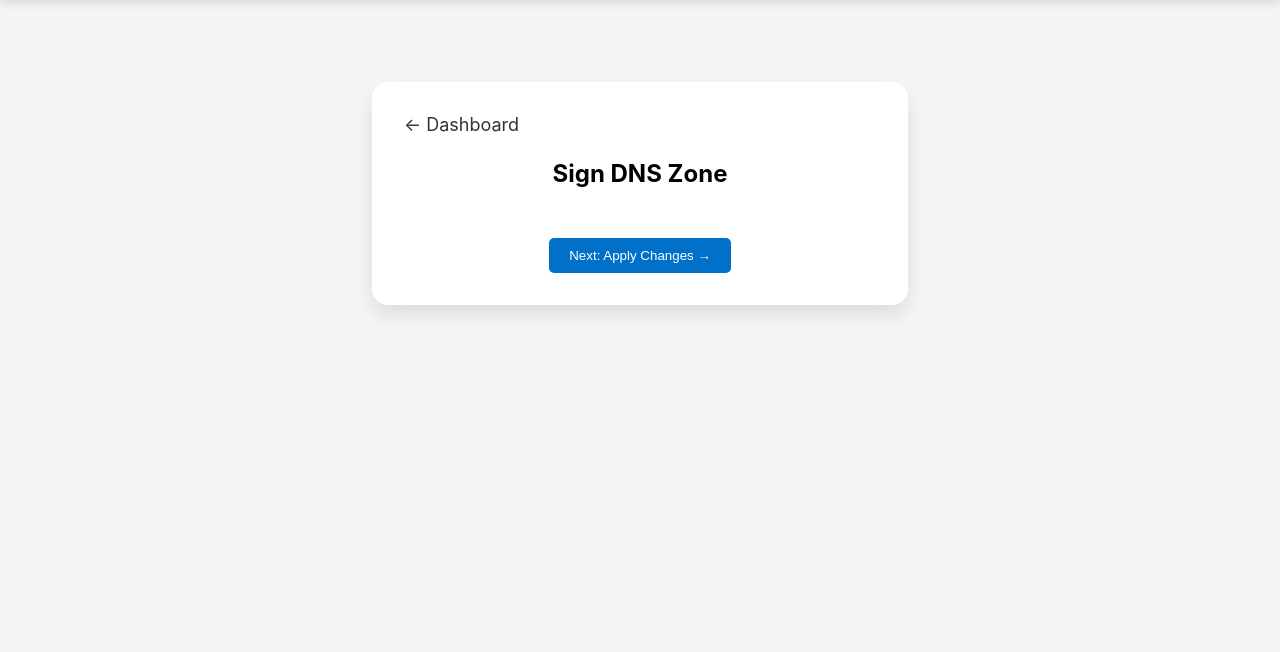
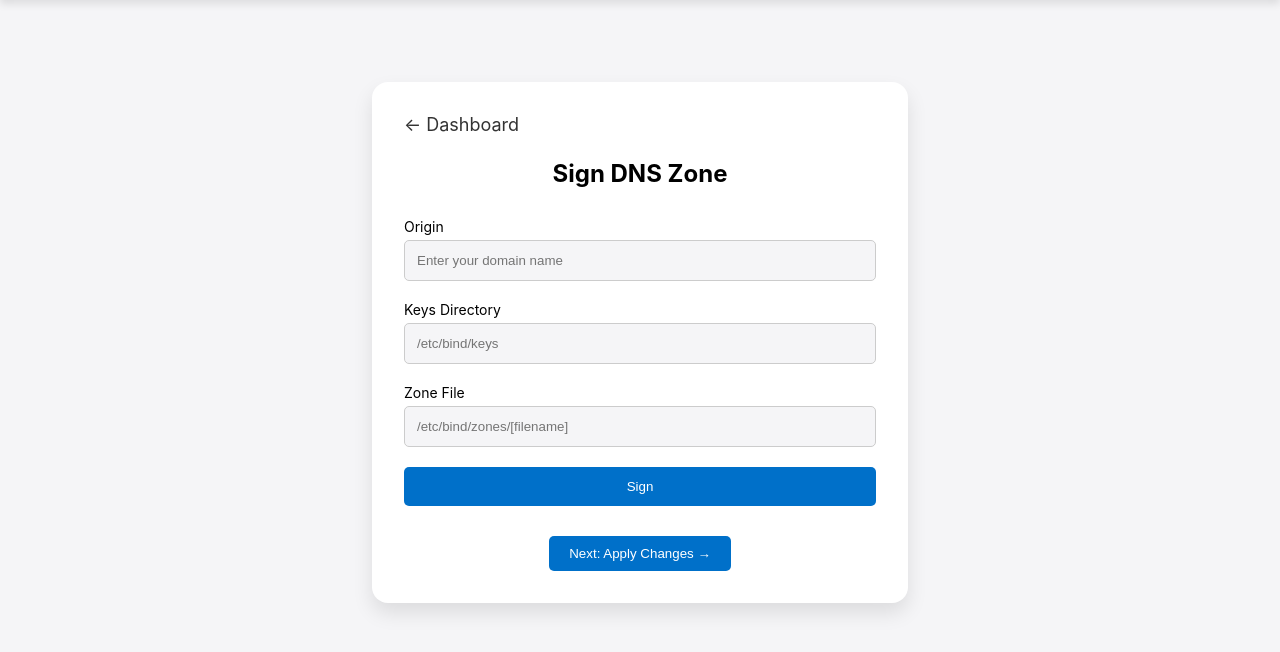
Before and after one commit to lakshankd/flask-dnssec, a Flask app: template templates/sign_zone.html in a window 1280 px wide. Shown: the part 51-703 px from the top of the page. Run offline with Flask 3, Linux system fonts and the light colour scheme; the template is opened without the code that fills it: most values are stand-ins (such as "Sample title", 1, 10 or a date in 2020).

Commit message:
adding form elements in sign zone file

```diff
--- a/static/styles.css
+++ b/static/styles.css
@@ -497,6 +497,47 @@ form button:hover {
     margin-bottom: 30px;
 }
 
+.sign-zone-form {
+    text-align: left;
+    display: flex;
+    flex-direction: column;
+}
+
+.sign-zone-label {
+    font-size: 14px;
+    margin-bottom: 5px;
+}
+
+.sign-zone-input {
+    width: 100%;
+    padding: 12px;
+    margin-bottom: 20px;
+    border: 1px solid #ccc;
+    border-radius: 5px;
+    box-sizing: border-box;
+}
+
+.sign-zone-input:disabled {
+    cursor: not-allowed;
+}
+
+.sign-zone-btn {
+    padding: 12px;
+    margin-bottom: 10px;
+    background-color: #0070c9;
+    color: white;
+    border: none;
+    border-radius: 5px;
+    cursor: pointer;
+    width: 100%;
+    box-sizing: border-box;
+}
+
+.sign-zone-btn:disabled {
+    background-color: #aaa;
+    cursor: not-allowed;
+}
+
 /* End Sign Zone */
 
 /* Apply Changes */
--- a/templates/sign_zone.html
+++ b/templates/sign_zone.html
@@ -8,7 +8,23 @@
             &#8592; Dashboard
         </a>
         <h1 class="sign-zone-header">Sign DNS Zone</h1>
-        {# content #}
+        <form class="sign-zone-form" id="sign-zone-form">
+            <label class="sign-zone-label" for="sign-zone-origin">Origin</label>
+            <input class="sign-zone-input" type="text" id="sign-zone-origin" name="sign-zone-origin"
+                   placeholder="Enter your domain name" required>
+            <label class="sign-zone-label" for="sign-zone-keys-directory">Keys Directory</label>
+            <input class="sign-zone-input" type="text" id="sign-zone-keys-directory" name="sign-zone-keys-directory"
+                   placeholder="/etc/bind/keys" required>
+            <label class="sign-zone-label" for="sign-zone-file-path">Zone File</label>
+            <input class="sign-zone-input" type="text" id="sign-zone-file-path" name="sign-zone-file-path"
+                   placeholder="/etc/bind/zones/[filename]" required>
+
+            <button class="sign-zone-btn" type="button" id="sign-zone-btn">
+                Sign
+            </button>
+
+            <p id="sign-zone-info" class="sign-zone-info" hidden="hidden"></p>
+        </form>
         <button class="next-step-btn">
             Next: Apply Changes &rarr;
         </button>
```
